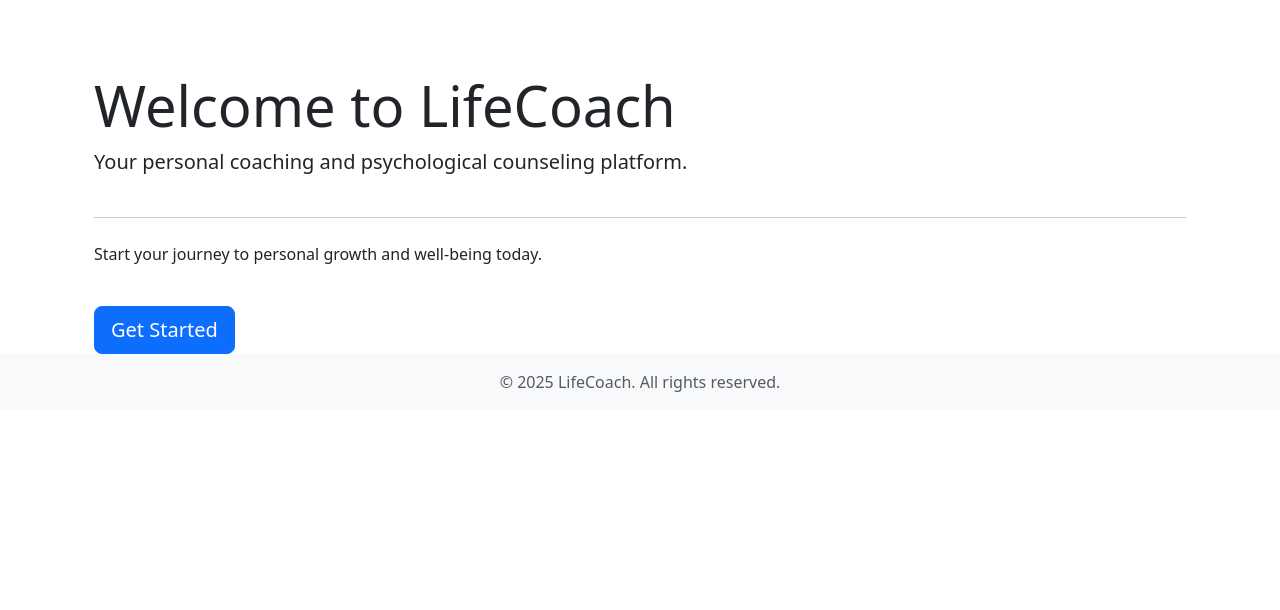
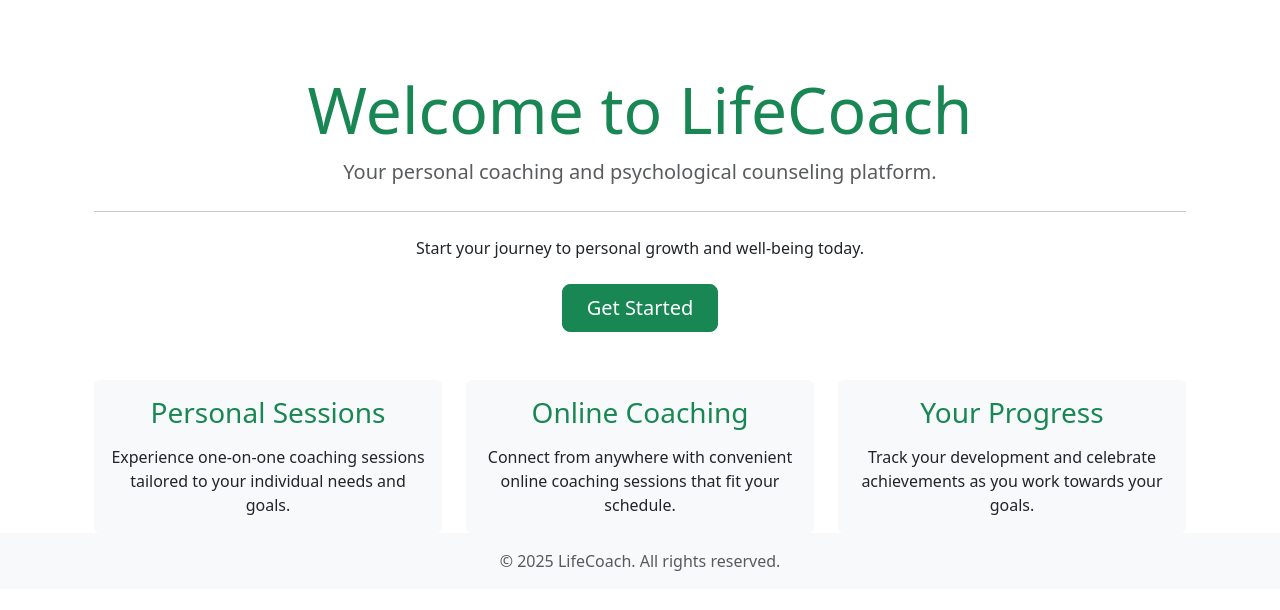
Before and after one commit to JudynkaS/LifeCoach, a Django app: page / in a window 1280 px wide. Shown: the part 56-666 px from the top of the page. Run offline with Django 3.2, Linux system fonts and the light colour scheme.

Commit message:
Move authentication templates and update home page

```diff
--- a/viewer/templates/viewer/home.html
+++ b/viewer/templates/viewer/home.html
@@ -1,24 +1,51 @@
 {% extends 'base.html' %}
 {% load static %}
 
-{% block title %}Welcome to LifeCoach{% endblock %}
+{% block title %}Home{% endblock %}
 
 {% block content %}
 <div class="container mt-5">
-    <div class="welcome-section card border-0 bg-transparent">
-        <h1 class="display-4">Welcome to LifeCoach</h1>
-        <p class="lead text-dark">Your personal coaching and psychological counseling platform.</p>
+    <div class="text-center mb-5">
+        <h1 class="display-3 text-success">Welcome to LifeCoach</h1>
+        <p class="lead text-muted">Your personal coaching and psychological counseling platform.</p>
         <hr class="my-4">
-        <p class="text-dark">Start your journey to personal growth and well-being today.</p>
+        <p class="mb-4">Start your journey to personal growth and well-being today.</p>
         {% if not user.is_authenticated %}
-            <div class="mt-4">
-                <a class="btn btn-primary btn-lg" href="{% url 'accounts:login' %}" role="button">Get Started</a>
+            <a class="btn btn-success btn-lg px-4" href="{% url 'accounts:login' %}" role="button">Get Started</a>
+        {% else %}
+            {% if user.profile.is_coach %}
+                <a class="btn btn-success btn-lg px-4" href="{% url 'viewer:services' %}" role="button">Manage Services</a>
+            {% else %}
+                <a class="btn btn-success btn-lg px-4" href="{% url 'viewer:services' %}" role="button">View Services</a>
+            {% endif %}
+        {% endif %}
+    </div>
+
+    <div class="row mt-5">
+        <div class="col-md-4">
+            <div class="card h-100 border-0 bg-light">
+                <div class="card-body text-center">
+                    <h3 class="card-title text-success mb-3">Personal Sessions</h3>
+                    <p class="card-text">Experience one-on-one coaching sessions tailored to your individual needs and goals.</p>
+                </div>
             </div>
-        {% else %}
-            <div class="mt-4">
-                <a class="btn btn-primary btn-lg" href="{% url 'accounts:profile' %}" role="button">View Profile</a>
+        </div>
+        <div class="col-md-4">
+            <div class="card h-100 border-0 bg-light">
+                <div class="card-body text-center">
+                    <h3 class="card-title text-success mb-3">Online Coaching</h3>
+                    <p class="card-text">Connect from anywhere with convenient online coaching sessions that fit your schedule.</p>
+                </div>
             </div>
-        {% endif %}
+        </div>
+        <div class="col-md-4">
+            <div class="card h-100 border-0 bg-light">
+                <div class="card-body text-center">
+                    <h3 class="card-title text-success mb-3">Your Progress</h3>
+                    <p class="card-text">Track your development and celebrate achievements as you work towards your goals.</p>
+                </div>
+            </div>
+        </div>
     </div>
 </div>
 {% endblock %}
```
Also changed, not shown: viewer/templates/accounts/login.html (deleted, +0 -27 lines), viewer/templates/accounts/profile.html (deleted, +0 -50 lines), viewer/templates/accounts/register.html (deleted, +0 -27 lines).
